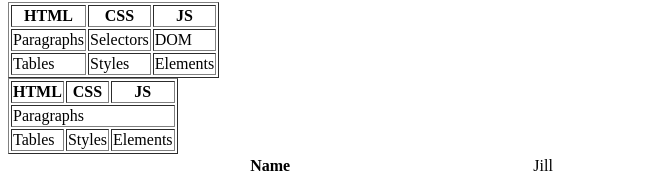
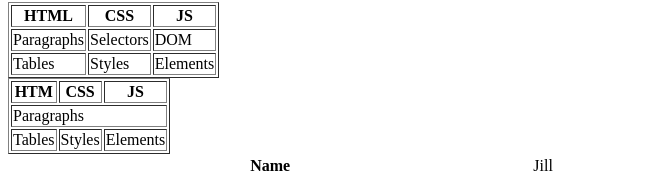
Before and after one commit to Wakz22/htmlproject1, a plain HTML site: page index.html in a window 1280 px wide. Shown: the part 1632-1805 px from the top of the page, without its empty margins (0-650 px from the left). Drawn offline with Linux system fonts and the light colour scheme.

Commit message:
Another one

```diff
--- a/index.html
+++ b/index.html
@@ -88,7 +88,7 @@
 
 <table border="1">
     <tr>
-      <th>HTML</th>
+      <th>HTM</th>
       <th>CSS</th>
       <th>JS</th>
     </tr>
```
